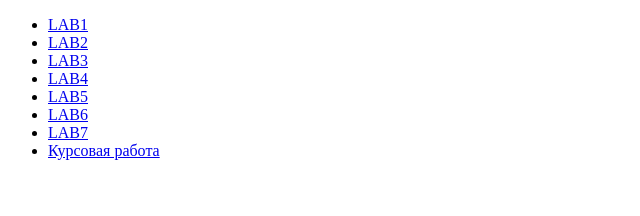
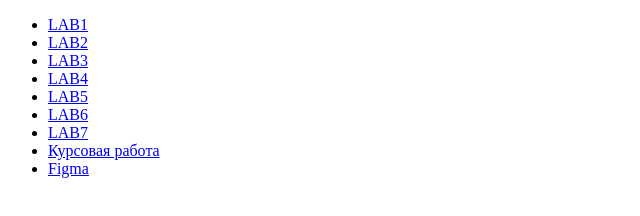
Before and after one commit to EvaKn20/EVT, a plain HTML site: page index.html in a window 1280 px wide. Shown: the full height of the page, 0-640 px from the left. Drawn offline with Linux system fonts and the light colour scheme.

Commit message:
Update index.html

```diff
--- a/index.html
+++ b/index.html
@@ -34,6 +34,9 @@
     <li>
       <a href="/EVT/kursach/index.html">Курсовая работа</a>
     </li>
+    <li>
+    <a href="https://www.figma.com/design/KYisSfcE2RviweSjJ1yl3A/Untitled?node-id=0-1&p=f&t=qZRCa6MXwqTX7SIM-0" target="_blank">Figma</a>
+      </li>
   </ul>
 </body>
 
```
